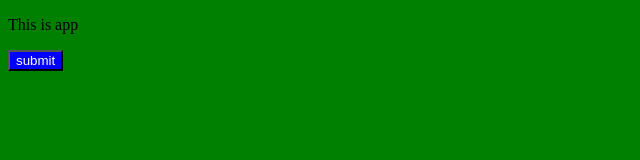
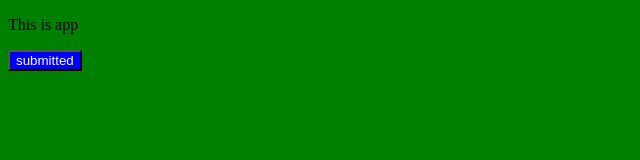
Before and after one commit to uyenjob/GitBaseTuto, a plain HTML site: page index.html in a window 1280 px wide. Shown: the full height of the page, 0-640 px from the left. Drawn offline with Linux system fonts and the light colour scheme.

Commit message:
update index.html

```diff
--- a/index.html
+++ b/index.html
@@ -9,6 +9,6 @@
 </head>
 <body>
     <p>This is app</p>
-    <button>submit</button>
+    <button>submitted</button>
 </body>
 </html>
```
